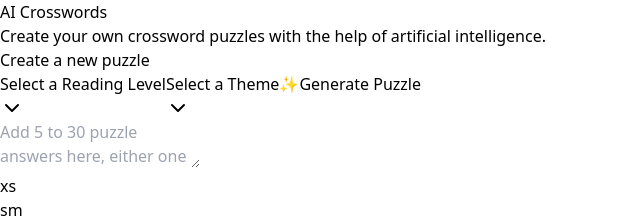
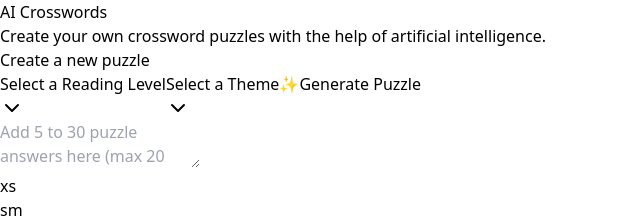
Before and after one commit to Seth-McKilla/ai-crossword, a Next.js app: page / in a window 1280 px wide. Shown: the top 218 px of the page, without its empty margins (0-640 px from the left). Built offline with nearby package versions, Linux system fonts and the light colour scheme.

Commit message:
Enable spell check for textarea

```diff
--- a/app/(home)/Puzzle.tsx
+++ b/app/(home)/Puzzle.tsx
@@ -140,7 +140,8 @@ export default function Form() {
               errors.answers &&
                 "border-red-500 focus:border-red-500 focus:ring-red-500"
             )}
-            placeholder="Add 5 to 30 puzzle answers here, either one per line or separated by commas."
+            placeholder="Add 5 to 30 puzzle answers here (max 20 characters per answer), either one per line or separated by commas."
+            spellCheck="true"
           />
           {(errors?.answers || apiError) && (
             <p className="text-red-500 text-sm">
```
